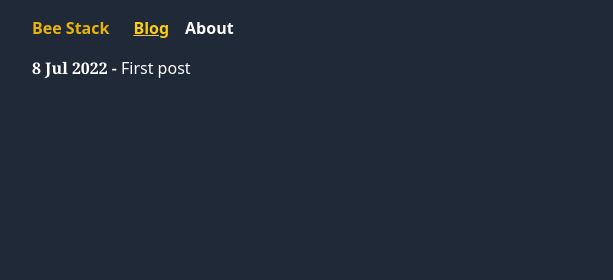
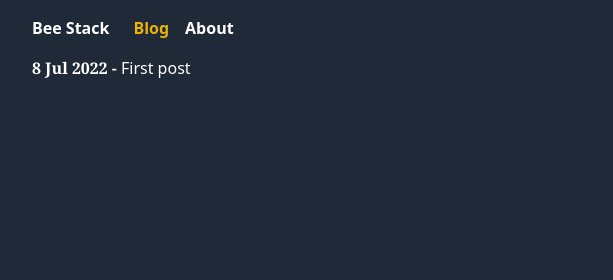
Before and after one commit to roopsBee/bee-stack-blog-astro, an Astro site: page /blog in a window 1280 px wide. Shown: the top 280 px of the page, 240-853 px from the left. Built offline with nearby package versions, Linux system fonts and the light colour scheme; Astro itself is replaced by a stand-in of ours.

Commit message:
make home link the beestack title

```diff
--- a/src/components/Header.astro
+++ b/src/components/Header.astro
@@ -6,8 +6,8 @@ import linkedin from "../assets/images/LI-In-Bug.png";
 ---
 
 <header class="flex my-4 items-center">
-  <h2 class="font-bold text-yellow-500 mr-6 whitespace-nowrap">
-    {SITE_TITLE}
+  <h2 class="font-bold mr-6 whitespace-nowrap">
+    <HeaderLink href="/">{SITE_TITLE}</HeaderLink>
   </h2>
   <nav class="flex gap-4 items-center w-full">
     <HeaderLink href="/blog">Blog</HeaderLink>
--- a/src/components/HeaderLink.astro
+++ b/src/components/HeaderLink.astro
@@ -11,8 +11,8 @@ const isActive = href === pathname || href === pathname.replace(/\/$/, "");
 
 <a
   href={href}
-  class="hover:underline hover:text-yellow-400 font-bold"
-  class:list={[, className, { "underline text-yellow-400": isActive }]}
+  class="hover:underline hover:text-yellow-500 font-bold"
+  class:list={[, className, { "text-yellow-500": isActive }]}
   {...props}
 >
   <slot />
```
